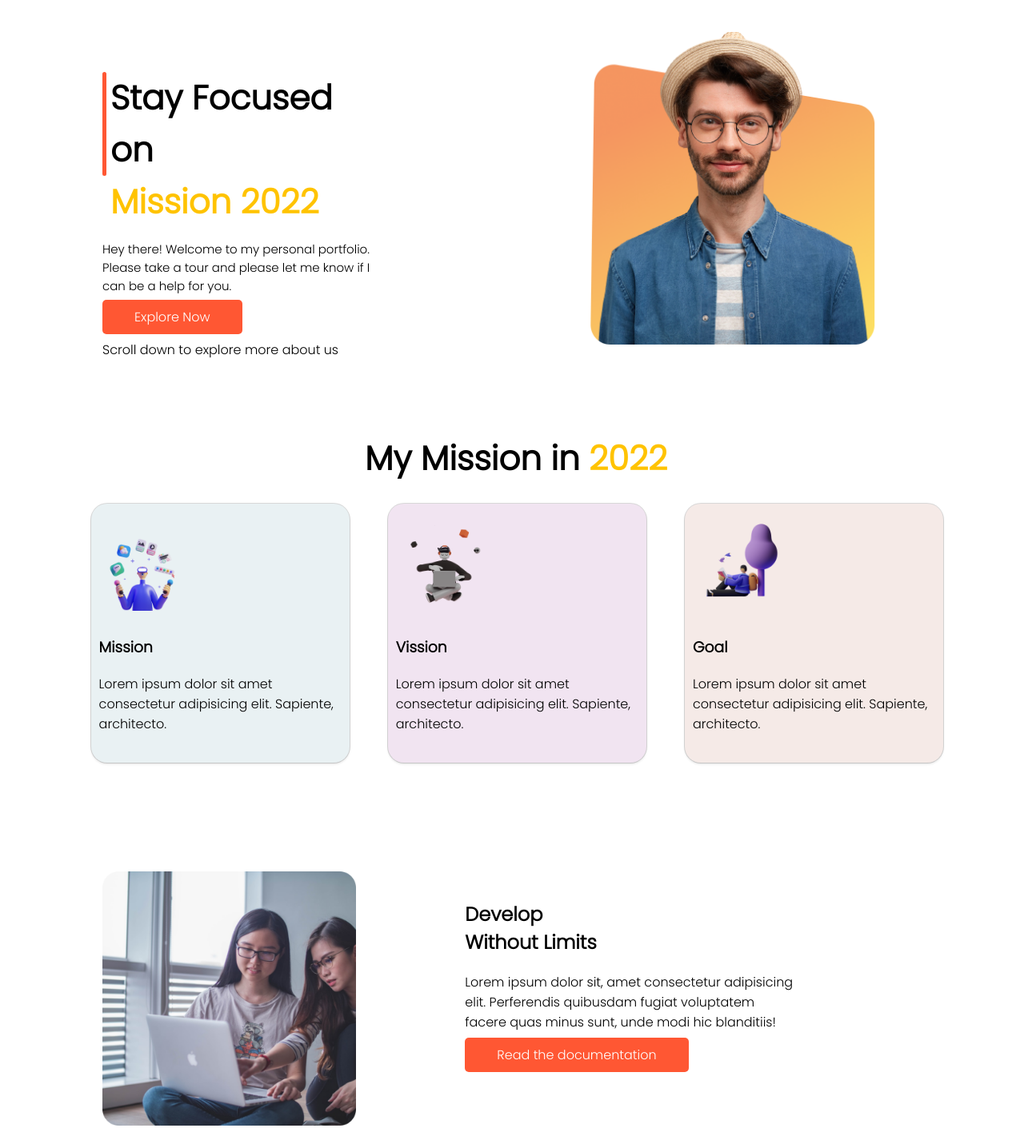
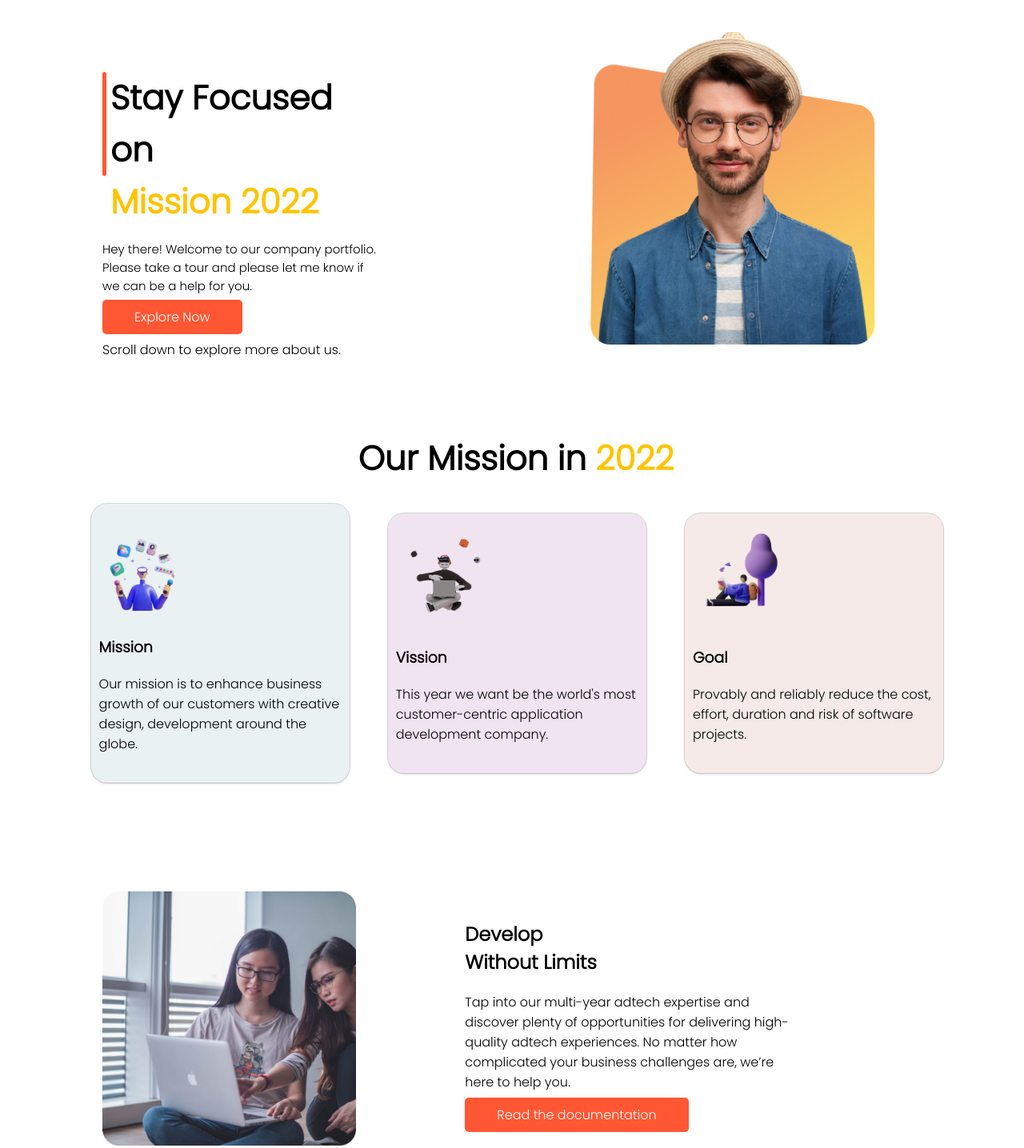
Before and after one commit to Syeda-Nabila-Akter/Assignment-1, a plain HTML site: page index.html in a window 1280 px wide. Shown: the top 1436 px of the page at 80% size. Drawn offline with Linux system fonts and the light colour scheme; a web font is replaced by a local one.

Commit message:
final commit

```diff
--- a/index.html
+++ b/index.html
@@ -10,7 +10,7 @@
     <link rel="preconnect" href="https://fonts.googleapis.com">
     <link rel="preconnect" href="https://fonts.gstatic.com" crossorigin>
     <link
-        href="https://fonts.googleapis.com/css2?family=Luxurious+Roman&family=Montserrat:wght@200;500&family=Poppins:wght@300&display=swap"
+        href="https://fonts.googleapis.com/css2?family=Luxurious+Roman&family=Merriweather:wght@700;900&family=Montserrat:wght@200;500&family=Poppins:wght@300&display=swap"
         rel="stylesheet">
 </head>
 
@@ -20,13 +20,13 @@
             <span class="ver-line"></span>
             <h1>Stay Focused on</h1>
             <h1><span class="fixed-color-1">Mission 2022 </span></h1>
-            <p class="para-size">Hey there! Welcome to my personal portfolio. Please take a tour and please let me
+            <p class="para-size">Hey there! Welcome to our company portfolio. Please take a tour and please let me
                 know
-                if I can be a
+                if we can be a
                 help
                 for you.</p>
             <a class="button-style" href="">Explore Now</a>
-            <p>Scroll down to explore more about us</p>
+            <p>Scroll down to explore more about us.</p>
 
         </div>
         <div>
@@ -37,7 +37,7 @@
     <br>
     <br>
     <section>
-        <h1 class="section-title">My Mission in <span class="fixed-color-1">2022</span></h1>
+        <h1 class="section-title">Our Mission in <span class="fixed-color-1">2022</span></h1>
         <div class="row">
             <div class="col-1">
                 <div class="box" id="sky-blue">
@@ -45,7 +45,8 @@
                         <img class="illustrator-size" src="images/illustrators/illustrator-1.png"
                             alt="pandora book website">
                         <h3>Mission</h3>
-                        <p>Lorem ipsum dolor sit amet consectetur adipisicing elit. Sapiente, architecto.</p>
+                        <p>Our mission is to enhance business growth of our customers with creative design, development
+                            around the globe.</p>
                     </div>
 
                 </div>
@@ -57,7 +58,7 @@
                         <img class="illustrator-size" src="images/illustrators/illustrator-2.png"
                             alt="student registration">
                         <h3>Vission</h3>
-                        <p>Lorem ipsum dolor sit amet consectetur adipisicing elit. Sapiente, architecto.</p>
+                        <p>This year we want be the world's most customer-centric application development company.</p>
                     </div>
 
                 </div>
@@ -68,7 +69,7 @@
                     <div>
                         <img class="illustrator-size" src="images/illustrators/illustrator-3.png" alt="bridge medeling">
                         <h3>Goal</h3>
-                        <p>Lorem ipsum dolor sit amet consectetur adipisicing elit. Sapiente, architecto.</p>
+                        <p>Provably and reliably reduce the cost, effort, duration and risk of software projects.</p>
                     </div>
                 </div>
             </div>
@@ -81,16 +82,16 @@
         </div>
         <div class="thrird-half-width">
             <h2>Develop <br>Without Limits</h2>
-            <p>Lorem ipsum dolor sit, amet consectetur adipisicing elit. Perferendis quibusdam fugiat voluptatem facere
-                quas minus sunt, unde modi hic blanditiis!</p>
+            <p>Tap into our multi-year adtech expertise and discover plenty of opportunities for delivering high-quality
+                adtech experiences. No matter how complicated your business challenges are, we’re here to help you.</p>
             <a class="button-style" href="">Read the documentation</a>
         </div>
     </section>
     <section class="flexible-container">
         <div class="fourth-half-width">
             <h2>Know Our <br>Global Community</h2>
-            <p>Lorem ipsum dolor sit, amet consectetur adipisicing elit. Perferendis quibusdam fugiat voluptatem facere
-                quas minus sunt, unde modi hic blanditiis!</p>
+            <p>By knowing our expertise, use our multi-year expertise to develop adtech software from the ground up or
+                customize an exiting solution. </p>
             <a class="button-style" href="">Read the documentation</a>
         </div>
         <div class="half-width">
@@ -104,11 +105,15 @@
         </div>
         <div class="width-creative">
             <h2><span class="fixed-color-1">Application Development</span> Secvices Available</h2>
-            <p>Lorem ipsum dolor sit, amet consectetur adipisicing elit. Perferendis quibusdam fugiat voluptatem facere
-                quas minus sunt, unde modi hic blanditiis!</p>
+            <p>Our application development services include technology consultation, development, testing, support and
+                maintenance.</p>
             <a class="button-style" href="">Click to know more</a>
         </div>
     </section>
+    <br>
+    <br>
+    <br>
+
     <section>
         <div class="lastpart">
             <h1><i><span class="fixed-color-3">Mission</span> <span class="fixed-color-2">2022</span></i></h1>
--- a/style.css
+++ b/style.css
@@ -1,5 +1,6 @@
 body{
     font-family: 'Luxurious Roman', cursive;
+    font-family: 'Merriweather', serif;
     font-family: 'Montserrat', sans-serif;
     font-family: 'Poppins', sans-serif;
     margin: 0;
```
